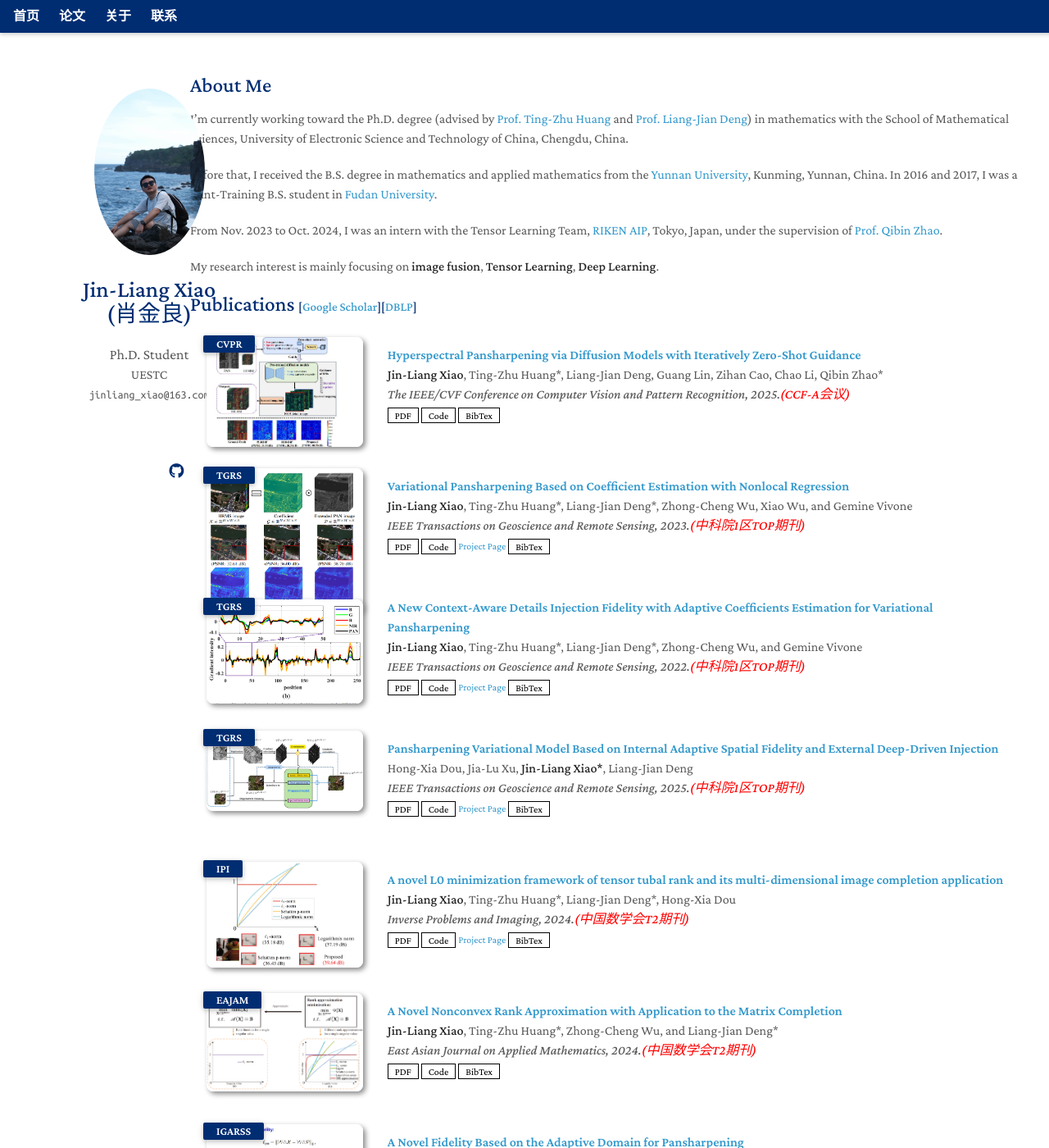
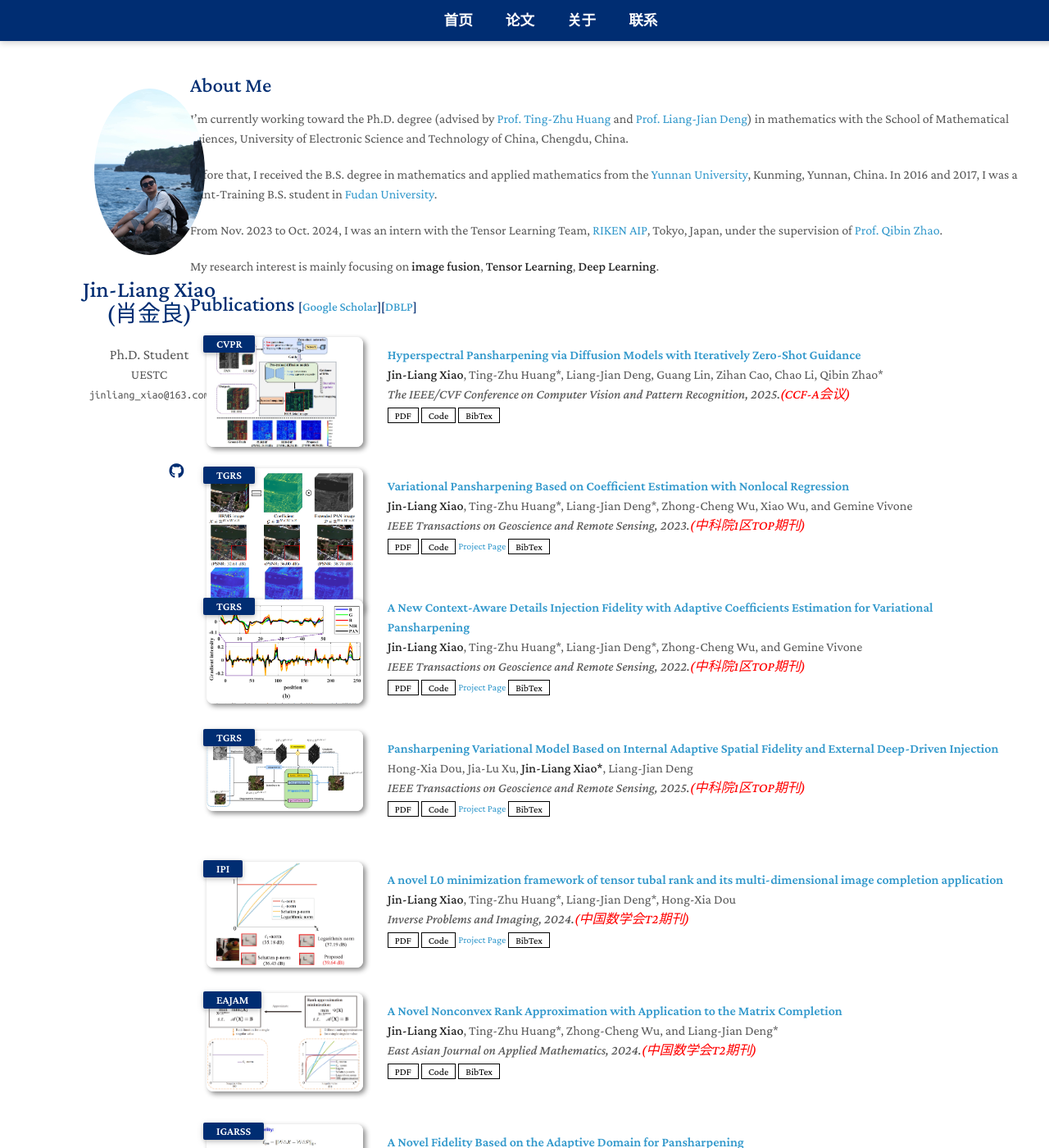
Before and after one commit to Jin-liangXiao/Jin-liangXiao.github.io, a Jekyll site: the page built from index.md, in a window 1280 px wide and 1400 px high. Shown: the whole window at 82% size. Built offline with Jekyll 4.4.1, drawn with Linux system fonts in a browser that asks for light colours; nearby versions of some CDN libraries; a style sheet for code colours, icons or effects is not loaded; our own code applies the rules of GitHub Pages for plain Markdown files.

Commit message:
Update pub.css

```diff
--- a/assets/css/pub.css
+++ b/assets/css/pub.css
@@ -83,35 +83,60 @@
 
 
 .navbar {
-  position: fixed;            /* 固定在页面顶部 */
+  position: fixed;
   top: 0;
   left: 0;
-  width: 100%;                /* 宽度100%铺满 */
-  background-color: var(--global-theme-color); /* 用你定义的主题色 */
+  width: 100%;
+  background-color: var(--global-theme-color);
   color: white;
-  padding: 0.5rem 1rem;       /* 内边距，左右1rem，上下0.5rem */
-  box-shadow: 0 2px 5px rgba(0,0,0,0.2); /* 轻微阴影 */
-  z-index: 1000;              /* 确保在最上层 */
-  font-family: 'Crimson Pro', serif; /* 继承你页面字体 */
+  padding: 0.75rem 2rem;
+  box-shadow: 0 2px 8px rgba(0, 0, 0, 0.2);
+  z-index: 1000;
+  font-family: 'Crimson Pro', serif;
+  display: flex;                /* 让navbar内容横向排列 */
+  justify-content: center;      /* 居中对齐导航菜单 */
+  align-items: center;
 }
 
 .nav-list {
-  list-style: none;           /* 去掉默认列表符号 */
+  list-style: none;
   margin: 0;
   padding: 0;
-  display: flex;              /* 横向排列 */
-  gap: 1.5rem;                /* 菜单项间距 */
-  align-items: center;
+  display: flex;                /* 横向排列菜单项 */
+  gap: 2.5rem;                  /* 增加菜单项间距 */
 }
 
 .nav-list li a {
-  color: white;               /* 链接白色 */
-  text-decoration: none;      /* 取消下划线 */
-  font-weight: 600;           /* 字体稍粗 */
-  font-size: 1rem;
+  color: white;
+  text-decoration: none;
+  font-weight: 600;
+  font-size: 1.1rem;
+  padding: 0.25rem 0;
+  position: relative;
   transition: color 0.3s ease;
 }
 
-.nav-list li a:hover {
-  color: var(--global-hover-color); /* 悬停变色 */
+/* 鼠标悬停和当前激活项效果 */
+.nav-list li a:hover,
+.nav-list li a.active {
+  color: var(--global-hover-color);
 }
+
+/* 底部滑动高亮条效果 */
+.nav-list li a::after {
+  content: '';
+  position: absolute;
+  left: 0;
+  bottom: -4px;
+  width: 0;
+  height: 3px;
+  background-color: var(--global-hover-color);
+  border-radius: 3px 3px 0 0;
+  transition: width 0.3s ease;
+}
+
+/* 悬停时底部滑条展开 */
+.nav-list li a:hover::after,
+.nav-list li a.active::after {
+  width: 100%;
+}
```
